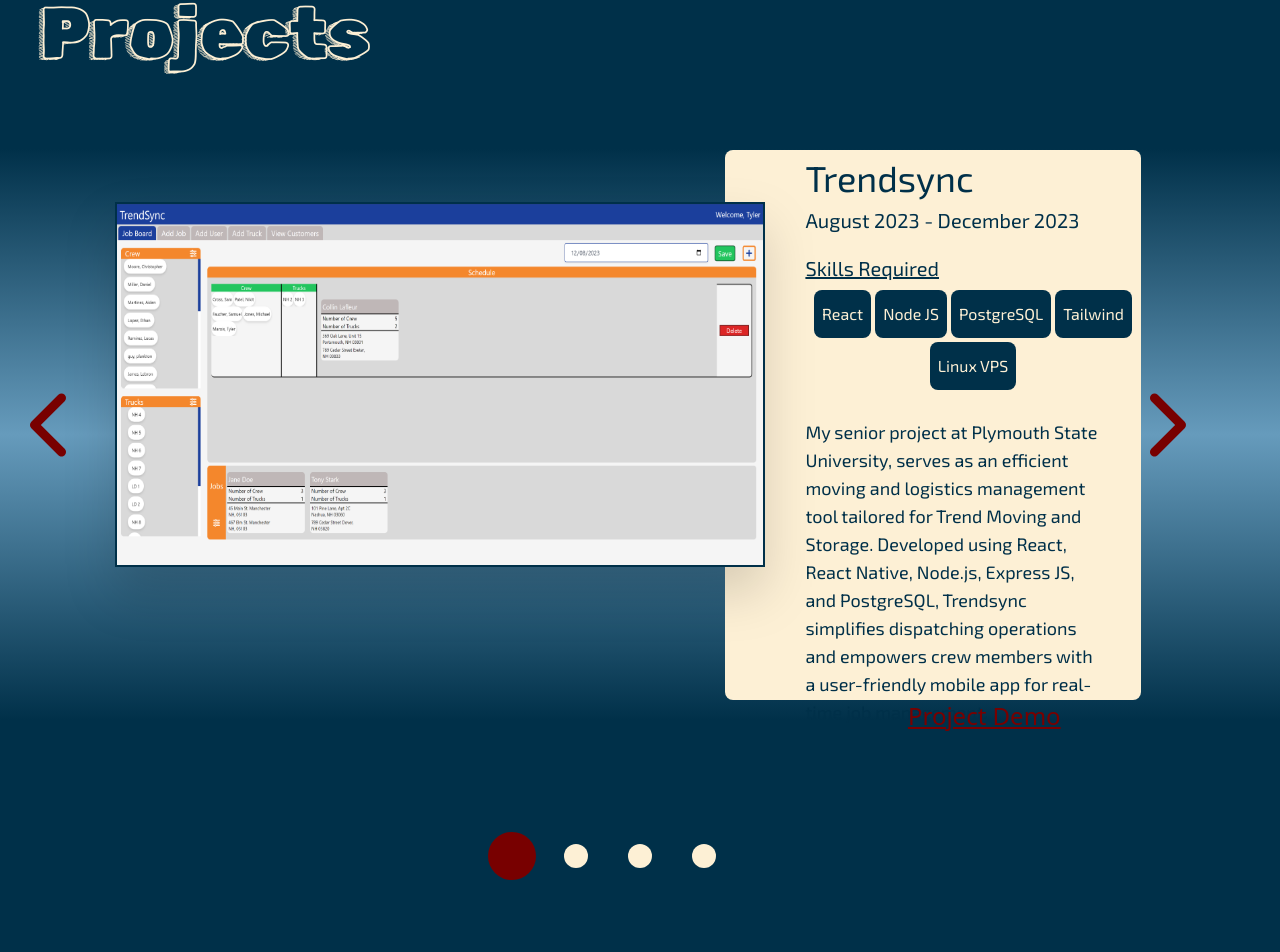
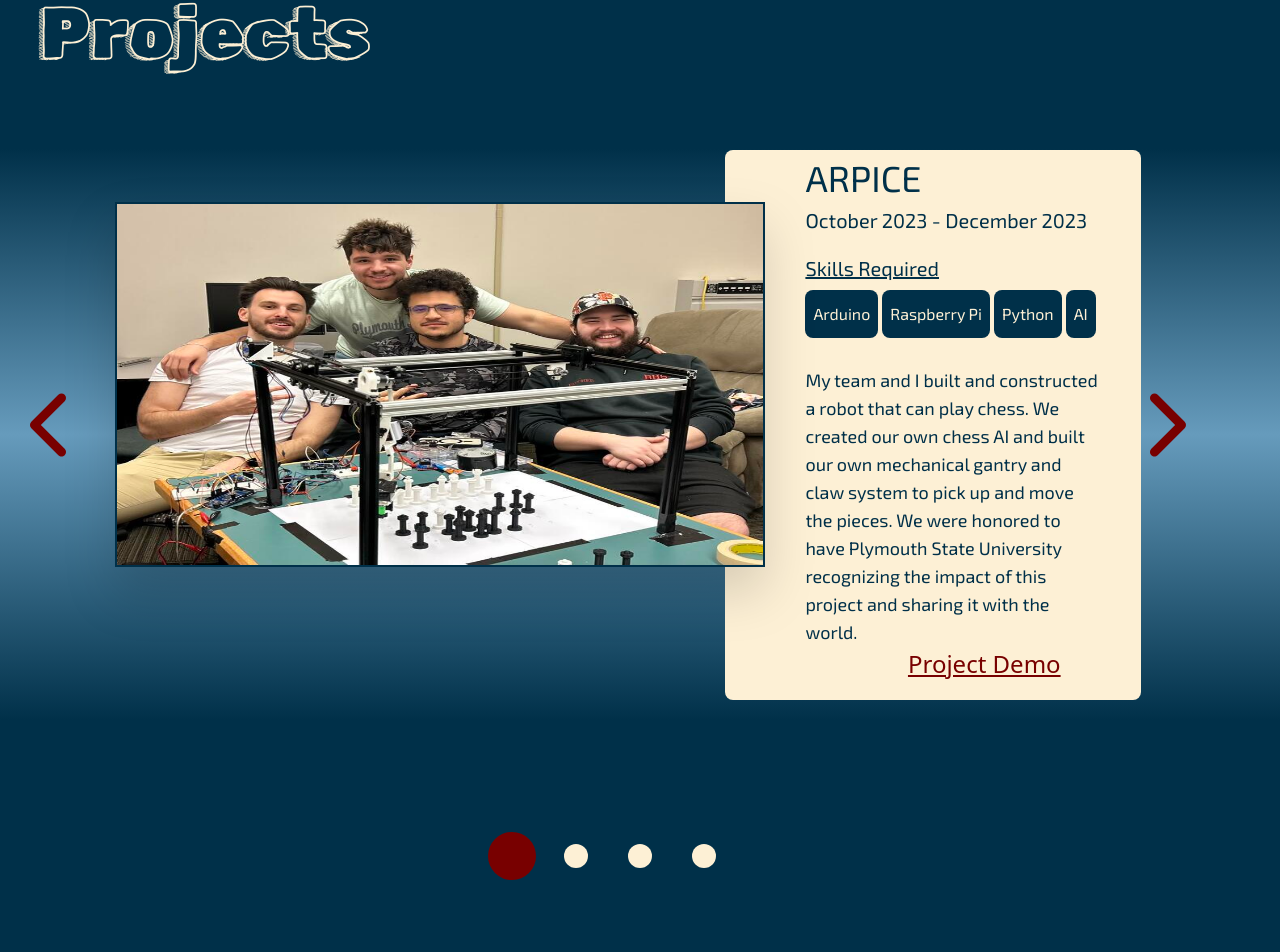
Before and after one commit to Marois2000/TylersPortfolio, a React (Vite) app: page / in a window 1280 px wide. Shown: the part 3060-4012 px from the top of the page. Built offline with nearby package versions, Linux system fonts and the light colour scheme.

Commit message:
updated ARPICE

```diff
--- a/src/sections/projects.jsx
+++ b/src/sections/projects.jsx
@@ -16,14 +16,15 @@
     const [activeProject, setActiveProject] = useState(0);
     const [direction, setDirection] = useState("");
 
-    // title: "",
-    // timeline: "",
-    // description: "",
-    // skills: [],
-    // link: "",
-    // image:
-
     const project = [
+        {
+            title: "ARPICE",
+            timeline: "October 2023 - December 2023",
+            description: "My team and I built and constructed a robot that can play chess. We created our own chess AI and built our own mechanical gantry and claw system to pick up and move the pieces. \n We were honored to have Plymouth State University recognizing the impact of this project and sharing it with the world.",
+            skills: ["Arduino", "Raspberry Pi", "Python", "AI"],
+            link: "https://youtu.be/Yjk6EQus9sY?si=0dIlmDOfLTwLkmJV",
+            image: chess
+        },
         {
             title: "Trendsync",
             timeline: "August 2023 - December 2023",
@@ -31,14 +32,6 @@
             skills: ["React", "Node JS", "PostgreSQL", "Tailwind", "Linux VPS"],
             link: "https://github.com/Marois2000/TrendSync",
             image: trendsync
-        },
-        {
-            title: "Chess Playing Robot",
-            timeline: "October 2023 - December 2023",
-            description: "My team and I built and constructed a robot that can play chess. We created our own chess AI and built our own mechanical gantry and claw system to pick up and move the pieces. \n My team and I are also receiving recognition from our schools public relations team soon for this project.",
-            skills: ["Arduino", "Raspberry Pi", "Python", "AI"],
-            link: "https://www.youtube.com/watch?v=JjsQvisG6XE&ab_channel=Ty_Plays85",
-            image: chess
         },
         {
             title: "Moose Population Simulation",
```
